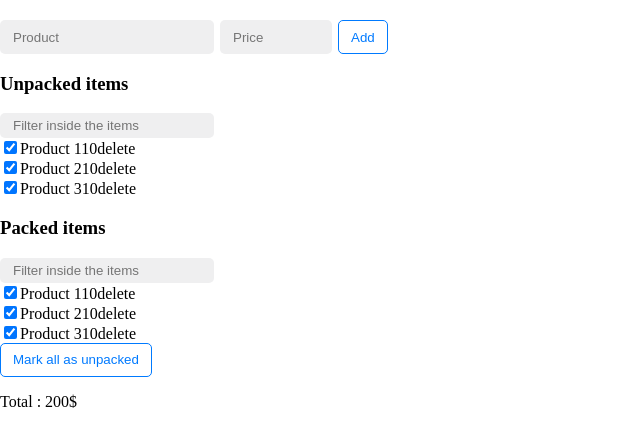
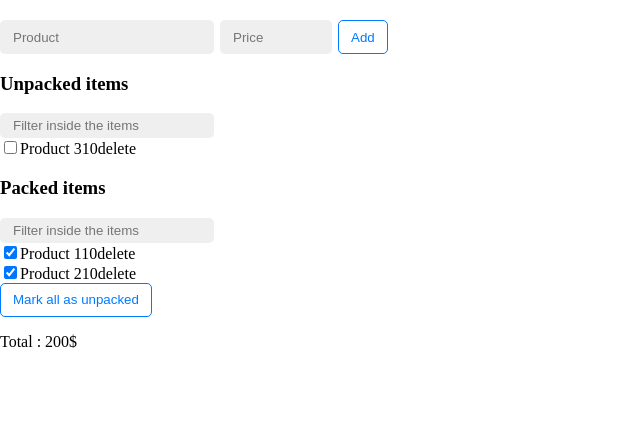
Before and after one commit to aubakka/shopping-cart, a React (Create React App) app: page / in a window 1280 px wide. Shown: the top 446 px of the page, without its empty margins (0-640 px from the left). Built offline with nearby package versions, Linux system fonts and the light colour scheme.

Commit message:
Updated code with Delete

```diff
--- a/src/App.js
+++ b/src/App.js
@@ -22,7 +22,7 @@ const initialItems = [
     id: '3',
     label: 'Product 3',
     price: 10,
-    isPacked: true,
+    isPacked: false,
   },
 ];
 
@@ -35,9 +35,9 @@ function App() {
       <GlobalStyle />
       <Header items={items} setItems={setItems} />
 
-      <ProductsList items={items} label="Unpacked items" />
+      <ProductsList items={items}  setItems={setItems} label="Unpacked items"  />
 
-      <ProductsList items={items} label="Packed items" />
+      <ProductsList items={items} setItems={setItems} label="Packed items" isPacked  />
 
       <Button label="Mark all as unpacked" />
       <p>Total : 200$</p>
--- a/src/components/ProductsList/components/ProductLine/index.js
+++ b/src/components/ProductsList/components/ProductLine/index.js
@@ -2,19 +2,38 @@ import { bool, number, shape, string } from 'prop-types';
 
 import React from 'react';
 
-function ProductLine({ item }) {
+function ProductLine({ item, items, setItems }) {
   const { label, price, isPacked, id } = item;
-  const handleOnClick=()=>{
+  const handleOnDeleteClick=()=>{
     console.log(id);
+    const newItems = items.filter(ele => ele.id !== id);
+    setItems(newItems);
 
   }
+ const handleOnCheckBoxClick=() =>{
+    console.log(id);
+    const newItem = items.map(ele => {
+     if( ele.id === id)
+      {
+        return {
+          ...ele,
+          isPacked: !isPacked
 
+        }
+      }
+
+     return ele;
+
+    })
+    setItems(newItem);
+
+ }
   return (
     <div>
-      <input type="checkbox" checked={isPacked} />
+      <input type="checkbox" checked={isPacked}  onClick={handleOnCheckBoxClick}/>
       <span>{label}</span>
       <span>{price}</span>
-      <span onClick={handleOnClick}>delete</span>
+      <span onClick={handleOnDeleteClick}>delete</span>
     </div>
   );
 }
--- a/src/components/ProductsList/index.js
+++ b/src/components/ProductsList/index.js
@@ -3,20 +3,23 @@ import React from 'react';
 import Textbox from '../Textbox';
 import ProductLine from './components/ProductLine';
 
-const renderProductLine = (item) => <ProductLine key={item.id} item={item} />;
+const renderProductLine =(setItems, items) => (item) => <ProductLine key={item.id} item={item} setItems={setItems} items={items} />;
 
-function ProductsList({ label, items }) {
+
+function ProductsList({ label, items, setItems, isPacked }) {
   return (
     <div>
       <h3>{label}</h3>
       <Textbox width="188px" placeholder="Filter inside the items" />
-      {items.map(renderProductLine)}
+
+      {items.filter(ele => ele.isPacked === isPacked ).map(renderProductLine(setItems, items))}
     </div>
   );
 }
 
 ProductsList.propTypes = {
   label: string,
+  isPacked: bool,
   items: arrayOf(
     shape({
       id: string,
@@ -30,6 +33,7 @@ ProductsList.propTypes = {
 ProductsList.defaultProps = {
   label: null,
   items: null,
+  isPacked : false
 };
 
 export default ProductsList;
```
